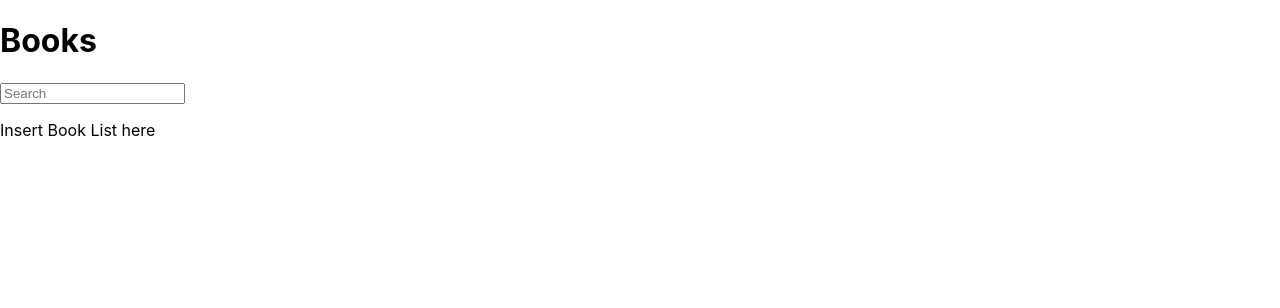
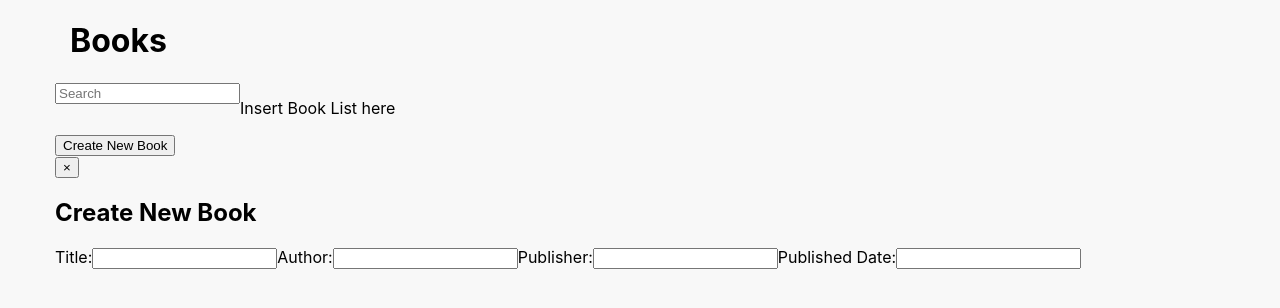
Before and after one commit to mrose15/kaplan-react-app, a React (Create React App) app: page / in a window 1280 px wide. Shown: the top 308 px of the page. Built offline with nearby package versions, Linux system fonts and the light colour scheme.

Commit message:
Added node-sass, main layout components, styling for grid

```diff
--- a/package.json
+++ b/package.json
@@ -7,6 +7,7 @@
     "@testing-library/react": "^11.1.0",
     "@testing-library/user-event": "^12.1.10",
     "axios": "^0.21.1",
+    "node-sass": "^5.0.0",
     "react": "^17.0.1",
     "react-dom": "^17.0.1",
     "react-scripts": "4.0.2",
--- a/src/App.js
+++ b/src/App.js
@@ -2,16 +2,22 @@ import React from 'react';
 import BookList from './BookList';
 import Search from './Search';
 import NewBookBtn from './NewBookBtn';
+import './App.scss';
+
 
 function App() {
   return (
     // Elements need to be nested, returns can only return one element. Wrapped inside of empty element called a fragment
-    <>
-    <h1>Books</h1>
-      <Search />
-      <BookList />
-      <NewBookBtn />
-    </>
+    <main className="container">
+      <div className="container__row">
+        <div className="container__col-xs-12">
+          <h1>Books</h1>
+        </div>
+        <Search />
+        <BookList />
+        <NewBookBtn />
+      </div>
+    </main>
   );
 }
 
--- /dev/null
+++ b/src/App.scss
@@ -0,0 +1,4 @@
+@import "./scss/_variables.scss";
+@import "./scss/_mixins.scss";
+@import "./scss/_global.scss";
+@import "./scss/_layout.scss";
--- a/src/NewBookBtn.js
+++ b/src/NewBookBtn.js
@@ -3,7 +3,28 @@ import React from 'react'
 export default function NewBookBtn() {
     return (
         <div>
+            <button type="button" tabIndex="0">
+                Create New Book
+            </button>
+             {/*  TODO: figure out how to inject into new component and reference it here */}
+            <div className="modal hidden">
+                <button className="close-modal">&times;</button>
+                <h2>Create New Book</h2>
+                <form>
+                    <label htmlFor="booktitle">Title:</label>
+                    <input type="text" name="booktitle" id="booktitle"/>
 
+                    <label htmlFor="bookauthor">Author:</label>
+                    <input type="text" name="bookauthor" id="bookauthor"/>
+
+                    <label htmlFor="bookpublisher">Publisher:</label>
+                    <input type="text" name="bookpublisher" id="bookpublisher"/>
+
+                    <label htmlFor="bookpublisheddate">Published Date:</label>
+                    <input type="text" name="bookpublisheddate" id="bookpublisheddate"/>
+                </form>
+            </div>
         </div>
+
     )
 }
--- /dev/null
+++ b/src/scss/_global.scss
@@ -0,0 +1,3 @@
+body{
+    background-color: $bg-color;
+}
--- /dev/null
+++ b/src/scss/_layout.scss
@@ -0,0 +1,46 @@
+.container {
+    &--fluid {
+      margin: 0;
+      max-width: 100%;
+    }
+
+    &__row {
+      display: flex;
+      flex-wrap: wrap;
+      width: 100%;
+    }
+
+    //loop through items in $map-grid-props
+    @each $modifier, $breakpoint in $map-grid-props {
+      @include create-col-classes($modifier, $grid__cols, $breakpoint);
+    }
+
+    @each $modifier, $breakpoint in $map-grid-props {
+      @if($modifier == '') {
+        $modifier: '-xs';
+      }
+
+      @include create-mq($breakpoint, 'min') {
+        @if($breakpoint >= $grid__bp-sm) {
+          max-width: $breakpoint - ($gutters * 6);
+          margin: 0 auto;
+        }
+      }
+    }
+  }
+
+  @each $modifier, $breakpoint in $map-grid-props {
+    @if($modifier == '') {
+      $modifier: '-xs';
+    }
+    @include create-mq($breakpoint - 1, 'max') {
+      .hidden#{$modifier}-down {
+        display: none !important;
+      }
+    }
+    @include create-mq($breakpoint, 'min') {
+      .hidden#{$modifier}-up {
+        display: none !important;
+      }
+    }
+  }
--- /dev/null
+++ b/src/scss/_mixins.scss
@@ -0,0 +1,31 @@
+/** Mixins **/
+
+//Creates grid layout
+@mixin create-mq($breakpoint, $min-or-max) {
+    @if($breakpoint == 0) {
+      @content;
+    } @else {
+      @media screen and (#{$min-or-max}-width: $breakpoint *1px) {
+        @content;
+      }
+    }
+  }
+
+  @mixin create-col-classes($modifier, $grid__cols, $breakpoint) {
+      @include create-mq($breakpoint, 'min') {
+        @for $i from 1 through $grid__cols {
+          &__col#{$modifier}-#{$i} {
+            flex-basis: (100 / ($grid__cols / $i) ) * 1%;
+            padding: 0 $gutters * 3;
+          }
+
+          .padding-left{
+            padding-right: 0;
+          }
+
+          .padding-right{
+            padding-left: 0;
+          }
+        }
+      }
+    }
--- /dev/null
+++ b/src/scss/_variables.scss
@@ -0,0 +1,27 @@
+/** Variables **/
+
+/* Colors Declared */
+$light-gray: #F8F8F8;
+
+/* Colors Defined */
+$bg-color: $light-gray;
+
+/* Spacing */
+$gutters: 5px;
+
+/* Breakpoints + Grid */
+$grid__bp-xs: 360;
+$grid__bp-sm: 576;
+$grid__bp-md: 768;
+$grid__bp-lg: 992;
+$grid__bp-xl: 1200;
+$grid__cols: 12;
+
+$map-grid-props: (
+        '': 0,
+        '-xs': $grid__bp-xs,
+        '-sm': $grid__bp-sm,
+        '-md': $grid__bp-md,
+        '-lg': $grid__bp-lg,
+        '-xl': $grid__bp-xl
+);
```
Also changed, not shown: src/App.css (deleted, +0 -38 lines), 1 other file (tests, documents, lock files or other folders).
